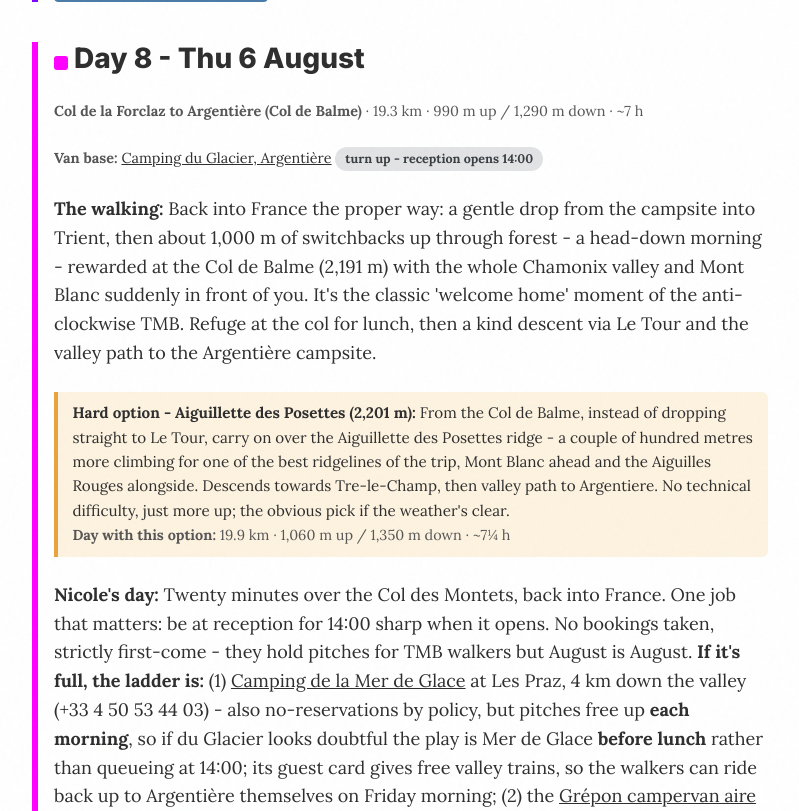
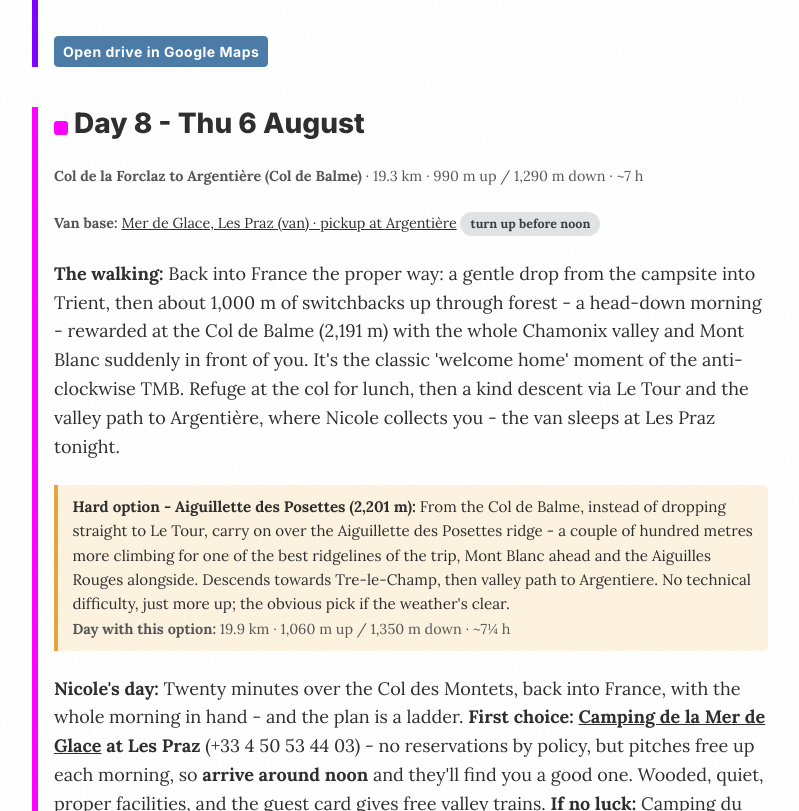
Before and after one commit to seanreillyesq/seanreillyesq.github.io, a Jekyll site: the page built from tmb-2026-plans.html, in a window 1280 px wide and 1400 px high, scrolled down 12062 px, cut to the strip 111-922 px from the top of the window. Shown: the whole strip, without its empty margins (240-1039 px from the left). Built offline with Jekyll 4.4.1, drawn with Linux system fonts in a browser that asks for light colours; some of the changed text lies outside the part shown.

Commit message:
TMB Thu 6 Aug: Mer de Glace (before noon) promoted to first choice, du Glacier 14:00 second, Grepon aire floor

```diff
--- a/tmb-2026-plans.html
+++ b/tmb-2026-plans.html
@@ -76,7 +76,7 @@ permalink: /tmb-2026-plans/
     <tr><td>Sat 1 + Sun 2 Aug</td><td><a href="https://www.aiguillenoire.com/en/home-2/" target="_blank">Aiguille Noire</a> (nights 2-3 of 3), fallback <a href="https://www.campinglasorgente.net" target="_blank">La Sorgente</a> (Val Veny)</td><td><span class="tmb-chip tmb-chip-ok">confirmed 11 Jul</span></td><td>+39 392 1966170</td><td>~&euro;111 <small>(2 nights, pay on site)</small></td></tr>
     <tr><td>Mon 3 + Tue 4 Aug</td><td><a href="https://arpette.ch/en/camping-2/" target="_blank">Val d'Arpette, Champex</a></td><td><span class="tmb-chip tmb-chip-ok">booked - deposit paid 12 Jul</span></td><td>Nour +41 27 783 12 21</td><td>CHF ~126 &asymp; &euro;134 <small>(CHF 50 deposit paid, rest on site)</small></td></tr>
     <tr><td>Wed 5 Aug</td><td><a href="https://www.valleedutrient.ch/en/campsite-l-arpille-fp480" target="_blank">l'Arpille, Col de la Forclaz</a></td><td><span class="tmb-chip tmb-chip-ok">confirmed 12 Jul</span></td><td>+41 27 722 26 88 (Sophie)</td><td>CHF 66.50 &asymp; &euro;71 <small>(on site)</small></td></tr>
-    <tr><td>Thu 6 Aug</td><td><a href="https://www.campingchamonix.com/en/" target="_blank">Camping du Glacier, Argentière</a> &middot; backups: <a href="https://chamonix-camping.com/" target="_blank">Mer de Glace, Les Praz</a> / <a href="https://en.chamonix.com/accommodation/camper-van-service-area/parking-grepon-for-coaches-and-camper-vans" target="_blank">Grépon aire</a></td><td><span class="tmb-chip tmb-chip-turnup">turn up from 14:00</span></td><td>+33 4 50 54 17 36</td><td>~&euro;42</td></tr>
+    <tr><td>Thu 6 Aug</td><td><a href="https://chamonix-camping.com/" target="_blank">Mer de Glace, Les Praz</a> (before noon) &middot; then <a href="https://www.campingchamonix.com/en/" target="_blank">du Glacier, Argentière</a> (14:00) &middot; floor: <a href="https://en.chamonix.com/accommodation/camper-van-service-area/parking-grepon-for-coaches-and-camper-vans" target="_blank">Grépon aire</a></td><td><span class="tmb-chip tmb-chip-turnup">turn up before noon</span></td><td>Mer de Glace +33 4 50 53 44 03 / du Glacier +33 4 50 54 17 36</td><td>~&euro;40-45</td></tr>
     <tr><td>Fri 7 Aug</td><td><a href="http://www.camping-bellevue-leshouches.com/" target="_blank">Bellevue, Les Houches</a></td><td><span class="tmb-chip tmb-chip-ok">confirmed</span></td><td>Cathy +33 6 33 50 34 12</td><td>~&euro;37</td></tr>
   </tbody>
   <tfoot><tr><th colspan="4">Total camping, 11 van-nights (taxes + electricity where available)</th><th>&asymp; &euro;530</th></tr></tfoot>
@@ -185,11 +185,11 @@ const DAYS = [
   gmap:"https://www.google.com/maps/dir/?api=1&origin=46.0243,7.1093&destination=46.05848,7.00137&travelmode=driving",
   escape:"Bovine mid-section is remote-ish; the alternative bad-weather line is the valley road path via Martigny side. Day ends at a road pass."},
  {n:8, date:"2026-08-06", label:"Thu 6 August", stage:"Col de la Forclaz to Argenti&egrave;re (Col de Balme)", km:19.3, up:990, down:1290, hrs:"7 h", col:"#ff00ff",
-  walkers:"Back into France the proper way: a gentle drop from the campsite into Trient, then about 1,000 m of switchbacks up through forest - a head-down morning - rewarded at the Col de Balme (2,191 m) with the whole Chamonix valley and Mont Blanc suddenly in front of you. It's the classic 'welcome home' moment of the anti-clockwise TMB. Refuge at the col for lunch, then a kind descent via Le Tour and the valley path to the Argenti&egrave;re campsite.",
+  walkers:"Back into France the proper way: a gentle drop from the campsite into Trient, then about 1,000 m of switchbacks up through forest - a head-down morning - rewarded at the Col de Balme (2,191 m) with the whole Chamonix valley and Mont Blanc suddenly in front of you. It's the classic 'welcome home' moment of the anti-clockwise TMB. Refuge at the col for lunch, then a kind descent via Le Tour and the valley path to Argenti&egrave;re, where Nicole collects you - the van sleeps at Les Praz tonight.",
   variant:{name:"Hard option - Aiguillette des Posettes (2,201 m)",text:"From the Col de Balme, instead of dropping straight to Le Tour, carry on over the Aiguillette des Posettes ridge - a couple of hundred metres more climbing for one of the best ridgelines of the trip, Mont Blanc ahead and the Aiguilles Rouges alongside. Descends towards Tre-le-Champ, then valley path to Argentiere. No technical difficulty, just more up; the obvious pick if the weather's clear.",
    stats:"19.9 km &middot; 1,060 m up / 1,350 m down &middot; ~7&frac14; h"},
-  base:"Camping du Glacier, Argenti&egrave;re", url:"https://www.campingchamonix.com/en/", chip:["turnup","turn up - reception opens 14:00"],
-  driver:"Twenty minutes over the Col des Montets, back into France. One job that matters: be at reception for 14:00 sharp when it opens. No bookings taken, strictly first-come - they hold pitches for TMB walkers but August is August. <strong>If it's full, the ladder is:</strong> (1) <a href='https://chamonix-camping.com/' target='_blank'>Camping de la Mer de Glace</a> at Les Praz, 4 km down the valley (+33 4 50 53 44 03) - also no-reservations by policy, but pitches free up <strong>each morning</strong>, so if du Glacier looks doubtful the play is Mer de Glace <strong>before lunch</strong> rather than queueing at 14:00; its guest card gives free valley trains, so the walkers can ride back up to Argenti&egrave;re themselves on Friday morning; (2) the <a href='https://en.chamonix.com/accommodation/camper-van-service-area/parking-grepon-for-coaches-and-camper-vans' target='_blank'>Gr&eacute;pon campervan aire</a> in Chamonix - authorised overnight, with water/waste/electricity point. Do NOT try to overnight-park in Argenti&egrave;re itself: the village car park bans it (22:00-08:00) and the Grands Montets parking is a construction site in 2026. Either backup costs a ten-minute reposition on Friday morning.",
+  base:"Mer de Glace, Les Praz (van) &middot; pickup at Argenti&egrave;re", url:"https://chamonix-camping.com/", chip:["turnup","turn up before noon"],
+  driver:"Twenty minutes over the Col des Montets, back into France, with the whole morning in hand - and the plan is a ladder. <strong>First choice: <a href='https://chamonix-camping.com/' target='_blank'>Camping de la Mer de Glace</a> at Les Praz</strong> (+33 4 50 53 44 03) - no reservations by policy, but pitches free up each morning, so <strong>arrive around noon</strong> and they'll find you a good one. Wooded, quiet, proper facilities, and the guest card gives free valley trains. <strong>If no luck:</strong> <a href='https://www.campingchamonix.com/en/' target='_blank'>Camping du Glacier</a> in Argenti&egrave;re itself - reception opens 14:00, first-come, and they hold pitches for TMB walkers. <strong>Floor:</strong> the <a href='https://en.chamonix.com/accommodation/camper-van-service-area/parking-grepon-for-coaches-and-camper-vans' target='_blank'>Gr&eacute;pon campervan aire</a> in Chamonix - authorised overnight with water/waste/electricity, and it cannot be full. Do NOT overnight-park in Argenti&egrave;re village: the car park bans it (22:00-08:00) and the Grands Montets parking is a construction site in 2026. Evening: collect the walkers where the trail ends in Argenti&egrave;re (7 minutes from Les Praz) - and drop them back there on Friday morning, or send them up one stop on the free train.",
   drive:{idx:4, km:19.7, note:"Forclaz to Argenti&egrave;re via Col des Montets"},
   gmap:"https://www.google.com/maps/dir/?api=1&origin=46.05848,7.00137&destination=45.97477,6.92482&travelmode=driving",
   escape:"Col de Balme (2,191 m) is the border. Le Tour chairlift on the French side shortcuts the descent if legs are done; the Col des Montets road is just north."},
```
